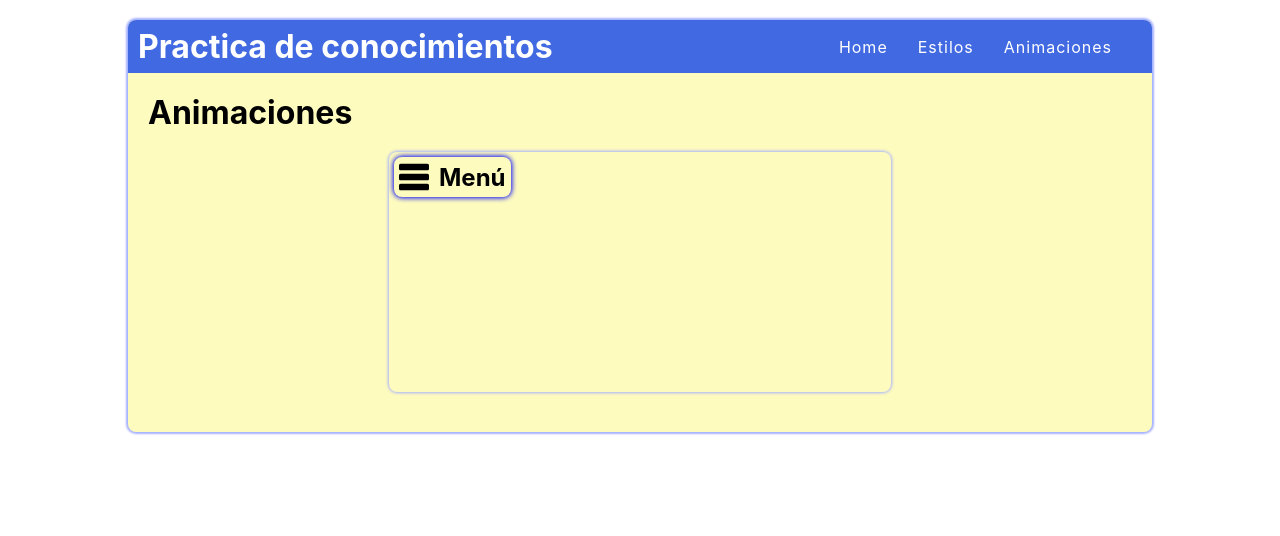
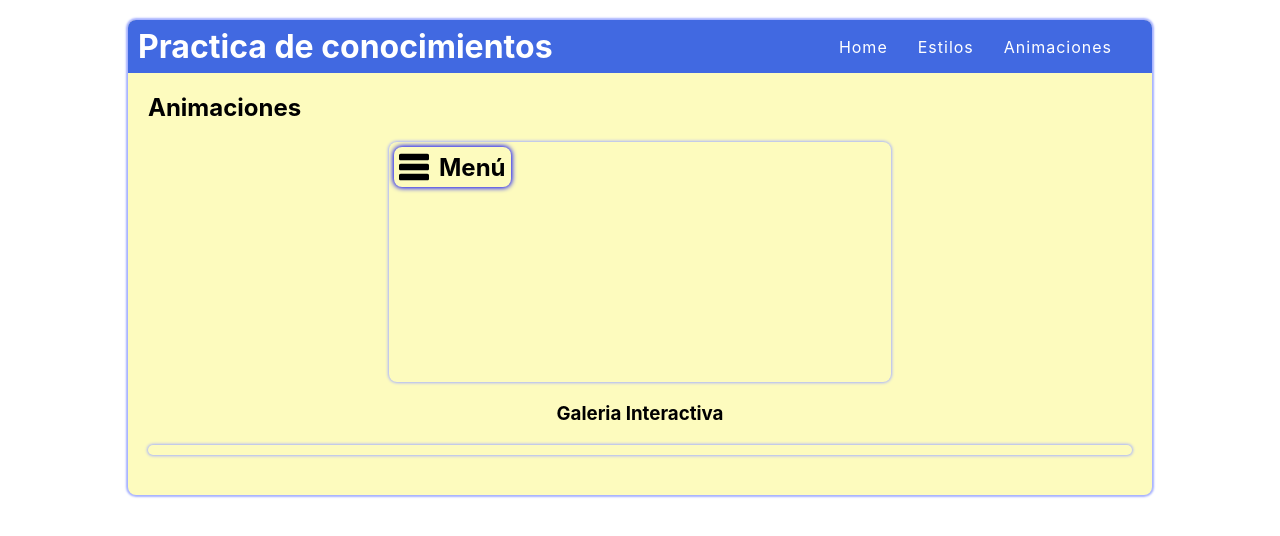
Before and after one commit to nickothan/practica-de-conocimientos, a React (Create React App) app: page /animaciones in a window 1280 px wide. Shown: the top 536 px of the page. Built offline with nearby package versions, Linux system fonts and the light colour scheme.

Commit message:
Archivos, importaciones y exportaciones basicas

```diff
--- a/src/Pages/Animaciones/Animaciones.jsx
+++ b/src/Pages/Animaciones/Animaciones.jsx
@@ -1,10 +1,12 @@
 import BotoneraMovil from '../../components/BotoneraMovil'
+import GaleriaInteractiva from '../../components/GaleriaInteractiva'
 
 export default function Animaciones() {
   return (
     <div>
-      <h1>Animaciones</h1>
+      <h2>Animaciones</h2>
       <BotoneraMovil />
+      <GaleriaInteractiva />
     </div>
   )
 }
--- /dev/null
+++ b/src/components/GaleriaInteractiva/GaleriaInteractiva.jsx
@@ -0,0 +1,13 @@
+import {
+  GaleriaInteractivaContainer,
+  GaleriaInteractivaContent
+} from './styles'
+
+export default function GaleriaInteractiva() {
+  return (
+    <GaleriaInteractivaContainer>
+      <h3>Galeria Interactiva</h3>
+      <GaleriaInteractivaContent></GaleriaInteractivaContent>
+    </GaleriaInteractivaContainer>
+  )
+}
--- /dev/null
+++ b/src/components/GaleriaInteractiva/index.js
@@ -0,0 +1 @@
+export { default } from './GaleriaInteractiva'
--- /dev/null
+++ b/src/components/GaleriaInteractiva/styles.js
@@ -0,0 +1,19 @@
+import styled from 'styled-components/macro'
+
+export const GaleriaInteractivaContainer = styled.div`
+  h3 {
+    width: 100%;
+    text-align: center;
+    margin-bottom: 20px;
+  }
+`
+
+export const GaleriaInteractivaContent = styled.div`
+  margin: 20px 0;
+  padding: 5px;
+  border-radius: 8px;
+  box-shadow: 0 0 3px 1px #a6b1ff;
+  display: flex;
+  flex-flow: wrap;
+  justify-content: center;
+`
```
